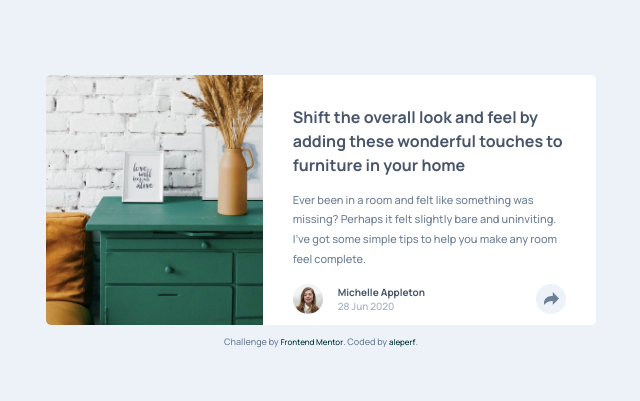
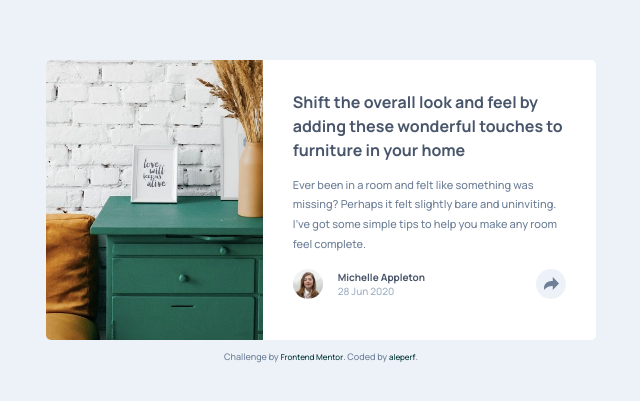
Before and after one commit to aleperf/article-preview-component, a plain HTML site: page index.html in a window 1280 px wide. Shown: the part 189-590 px from the top of the page, without its empty margins (319-959 px from the left). Drawn offline with Linux system fonts and the light colour scheme.

Commit message:
fix user data partially not visible

```diff
--- a/style.css
+++ b/style.css
@@ -24,18 +24,19 @@
 
 .attribution {
   margin-top: 1rem;
-  font-size: .9rem;
+  font-size: 0.9rem;
   text-align: center;
 }
 .attribution a {
   color: hsl(228, 45%, 44%);
   text-decoration: none;
   font-size: 0.8rem;
-  color:#003333;
+  color: #003333;
 }
 
 body {
-  height: 100vh;
+  min-height: 100vh;
+  padding: 1rem;
   font-family: Manrope, sans-serif;
   background-color: var(--light-gray-blue);
   color: var(--dark-blue);
@@ -58,8 +59,8 @@ body {
   background-color: var(--card-background-color);
   align-self: center;
   max-width: 55rem;
-  max-height: 25rem;
-  height: 25rem;
+
+  height: 28rem;
   justify-content: space-between;
   display: flex;
   flex-direction: row;
@@ -84,7 +85,6 @@ body {
   flex: 2;
   display: flex;
   flex-direction: column;
-  /* margin: 3rem; */
 }
 
 .card__title {
@@ -109,6 +109,7 @@ body {
   display: flex;
   justify-content: space-between;
   align-items: center;
+  padding-bottom: 1rem;
 }
 
 .user {
```
